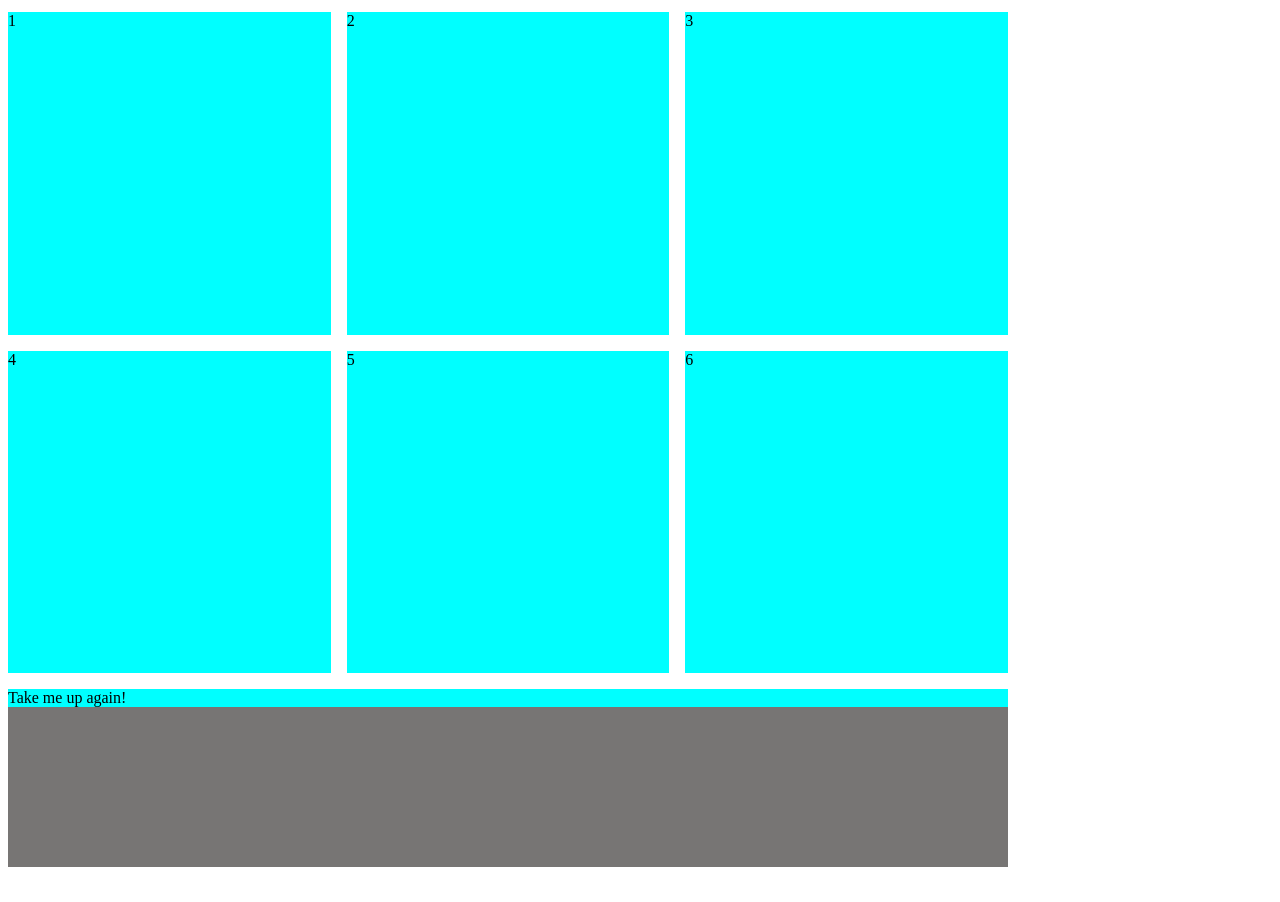
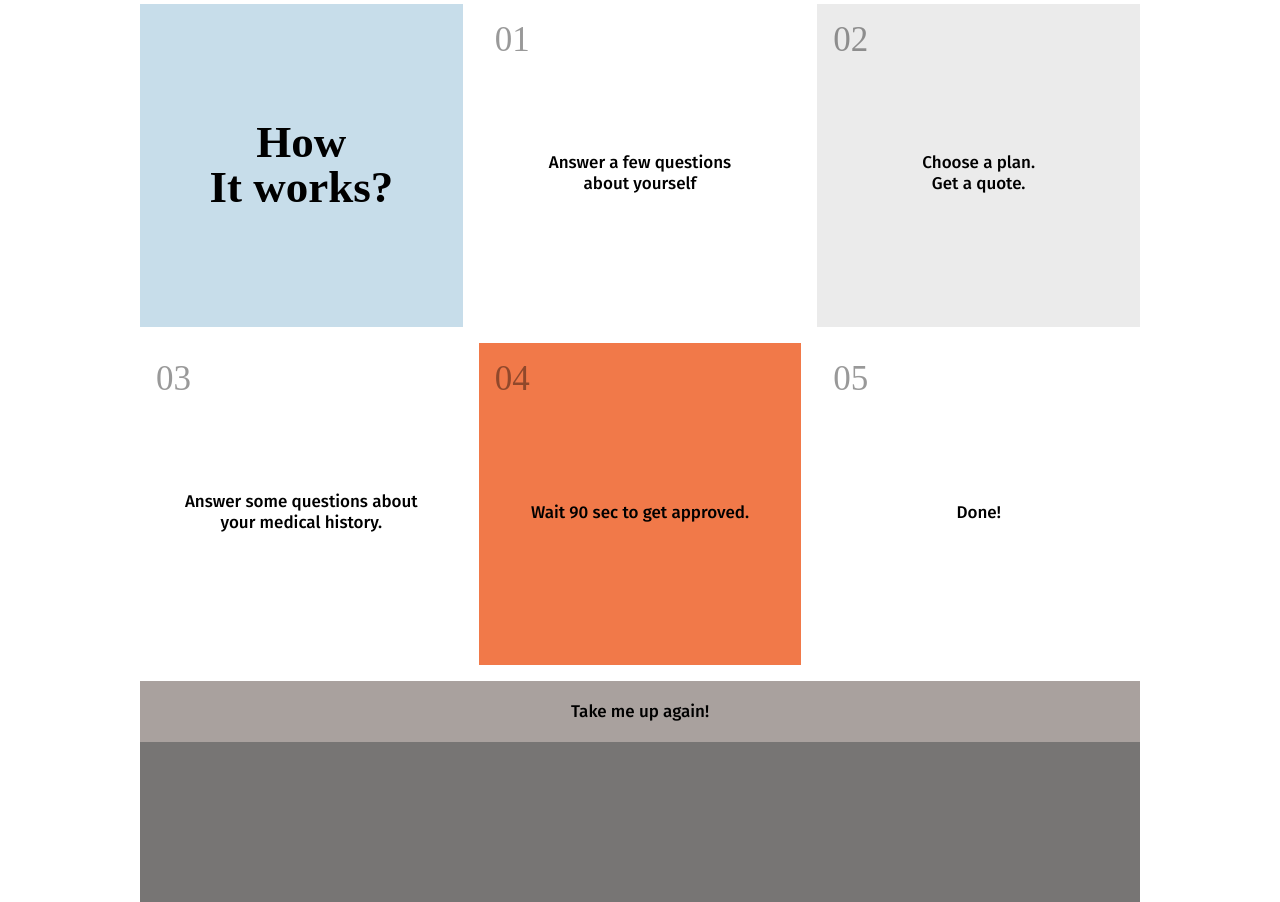
Before and after one commit to MattiasRensmo/yh_ex1_grid_flexbox, a plain HTML site: page index.html in a window 1280 px wide. Shown: the part 380-1282 px from the top of the page. Before the commit the page ends 1255 px from the top, so only its background shows below. Drawn offline with Linux system fonts and the light colour scheme; a web font is replaced by a local one.

Commit message:
Completed the bottom part of the site

```diff
--- a/index.html
+++ b/index.html
@@ -20,14 +20,34 @@
       <section class="full-width">här är 3 kort</section>
       <article class="full-width cards">about us</article>
 
-      <section class="grid-span-2-col square-box">1</section>
-      <section class="grid-span-2-col square-box">2</section>
-      <section class="grid-span-2-col square-box">3</section>
-      <section class="grid-span-2-col square-box">4</section>
-      <section class="grid-span-2-col square-box">5</section>
-      <section class="grid-span-2-col square-box">6</section>
+      <section class="grid-span-2-col square-box sq-box-style">
+        <h1>How<br />It works?</h1>
+      </section>
+      <section class="grid-span-2-col square-box sq-box1-style">
+        <p class="number">01</p>
+        <p class="text">Answer a few questions<br />about yourself</p>
+      </section>
+      <section class="grid-span-2-col square-box sq-box2-style">
+        <p class="number">02</p>
+        <p class="text">Choose a plan.<br />Get a quote.</p>
+      </section>
+      <section class="grid-span-2-col square-box sq-box1-style">
+        <p class="number">03</p>
+        <p class="text">
+          Answer some questions about<br />
+          your medical history.
+        </p>
+      </section>
+      <section class="grid-span-2-col square-box sq-box4-style">
+        <p class="number">04</p>
+        <p class="text">Wait 90 sec to get approved.</p>
+      </section>
+      <section class="grid-span-2-col square-box sq-box1-style">
+        <p class="number">05</p>
+        <p class="text">Done!</p>
+      </section>
       <footer class="full-width">
-        Take me up again!
+        <p>Take me up again!</p>
         <div class="dark-gray"></div>
       </footer>
     </div>
--- a/style.css
+++ b/style.css
@@ -1,9 +1,18 @@
+@import url("https://fonts.googleapis.com/css2?family=Fira+Sans:wght@500&family=Frank+Ruhl+Libre:wght@900&display=swap");
+
+* {
+  box-sizing: border-box;
+  margin: 0;
+  padding: 0;
+}
+
 .wrapper {
   max-width: 1000px;
   display: grid;
   grid-template-columns: repeat(6, 1fr);
   grid-auto-rows: minmax(3rem, auto);
   gap: 1rem;
+  margin: auto;
 }
 
 .wrapper > * {
@@ -37,11 +46,64 @@ header {
   grid-column: 1/-1;
 }
 
-.square-box {
-  aspect-ratio: 1/1;
-}
-
 .dark-gray {
   background-color: #777574;
   height: 10rem;
 }
+
+.square-box {
+  aspect-ratio: 1/1;
+  display: grid;
+}
+
+/*Styling for h1 tag in first box of the 6 boxes*/
+.square-box h1 {
+  font-family: "Frank Ruhl Libre", serif;
+  text-align: center;
+  margin: auto;
+  line-height: 1;
+  font-size: 45px;
+}
+
+/*Styling and positioning for <p> text inside the boxes*/
+.text {
+  text-align: center;
+  font-family: "Fira Sans", sans-serif;
+  font-size: 17px;
+}
+
+/*Styling and positioning for <p> numbers inside the boxes*/
+.number {
+  font-family: "Frank Ruhl Libre", serif;
+  color: rgba(0, 0, 0, 0.4);
+  margin-left: 1rem;
+  margin-top: 1rem;
+  font-size: 35px;
+  height: 0rem;
+}
+
+/*Setting color for all the boxes*/
+.sq-box-style {
+  background-color: #c7ddea;
+}
+
+.sq-box1-style {
+  background-color: #ffffff;
+}
+
+.sq-box2-style {
+  background-color: #ebebeb;
+}
+
+.sq-box4-style {
+  background-color: #f17949;
+}
+
+/*Styling for the footer text*/
+footer p {
+  font-family: "Fira Sans", sans-serif;
+  background: #a9a19e;
+  font-size: 17px;
+  text-align: center;
+  padding: 1.25rem 0;
+}
```
